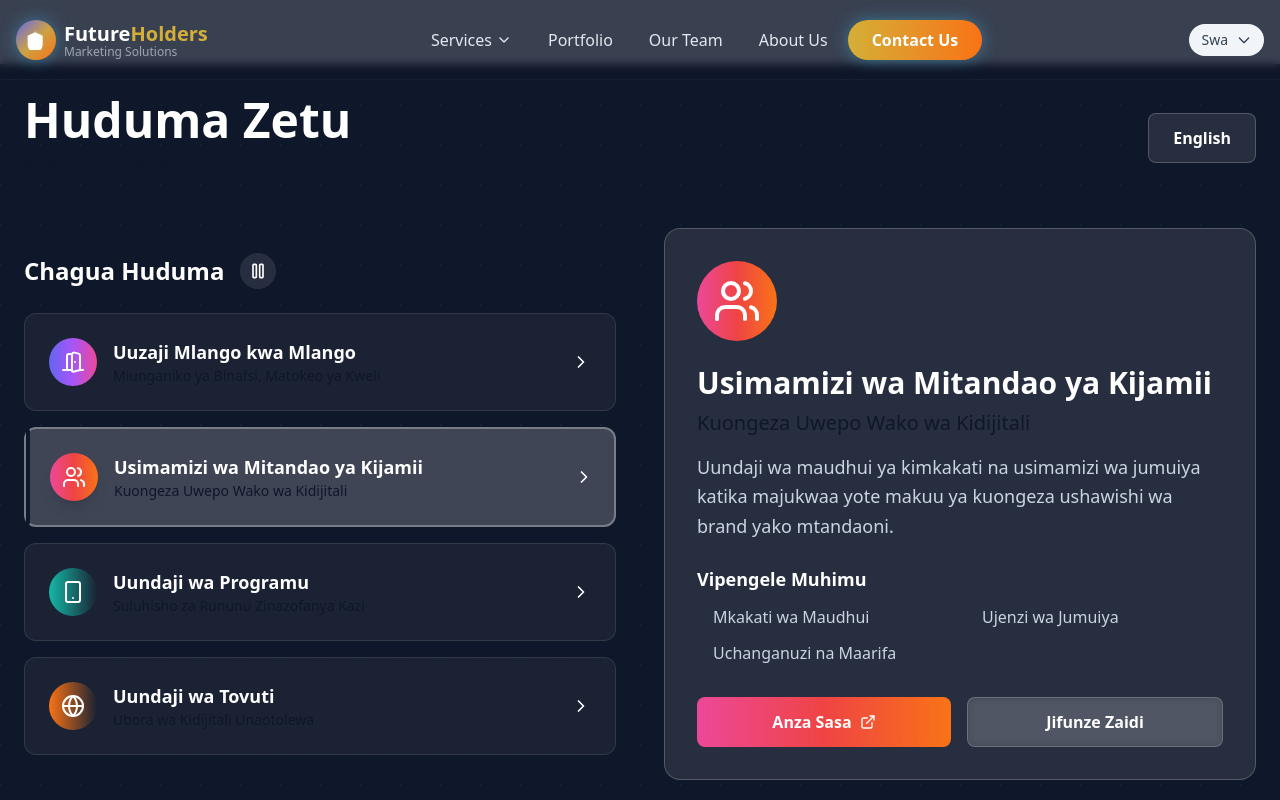
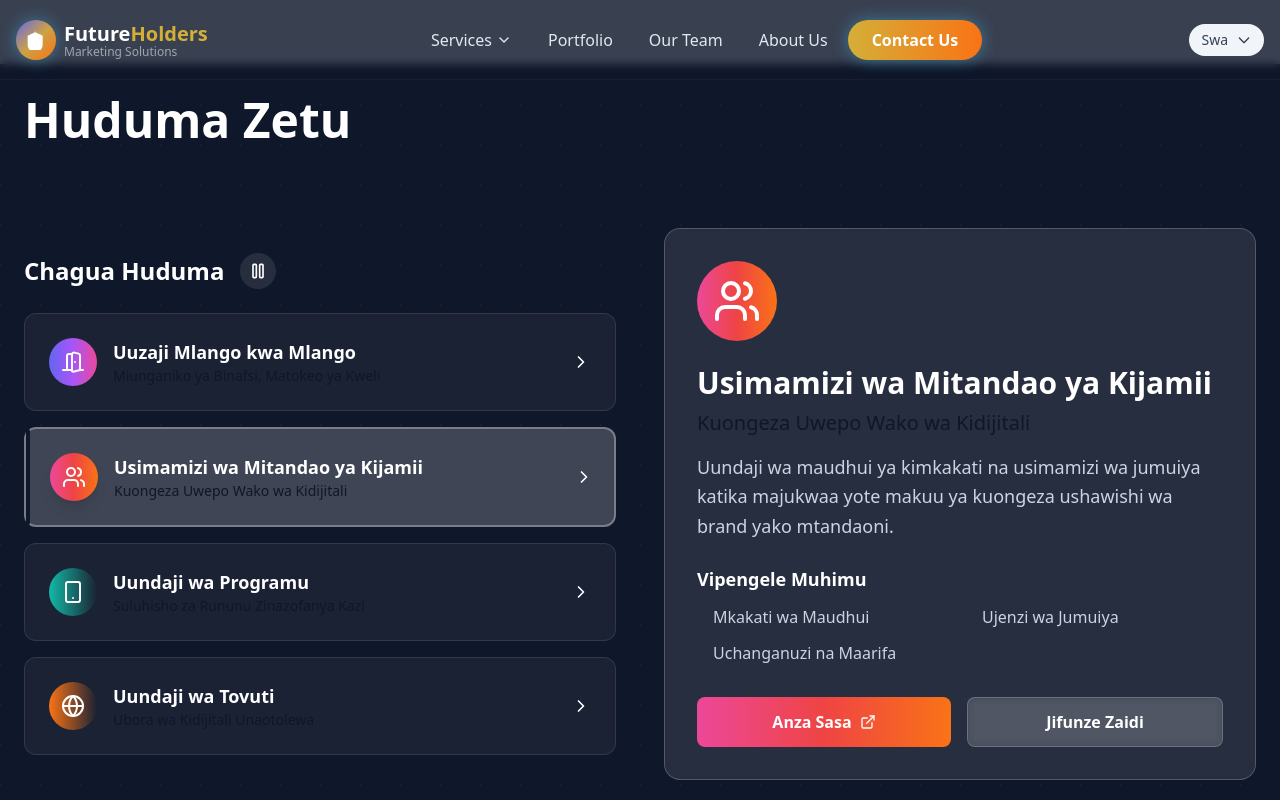
Before and after one commit to EliDistro7/blog, a Next.js app in the folder nextjs-app/: page / in a window 1280 px wide. Shown: the top 800 px of the page. Built offline with nearby package versions, Linux system fonts and the light colour scheme; what tailwind-clip-path would draw is missing.

Commit message:
future holders

```diff
--- a/nextjs-app/app/components/home/Services.js
+++ b/nextjs-app/app/components/home/Services.js
@@ -146,14 +146,7 @@ const ServicesShowcase = () => {
             </p>
           </motion.div>
 
-          <motion.button
-            onClick={toggleLanguage}
-            className="px-6 py-3 bg-white/10 backdrop-blur-sm rounded-lg text-white font-semibold hover:bg-white/20 transition-all border border-white/20"
-            whileHover={{ scale: 1.05 }}
-            whileTap={{ scale: 0.95 }}
-          >
-            {language === 'en' ? 'Kiswahili' : 'English'}
-          </motion.button>
+
         </div>
 
         {/* Main Content */}
```
